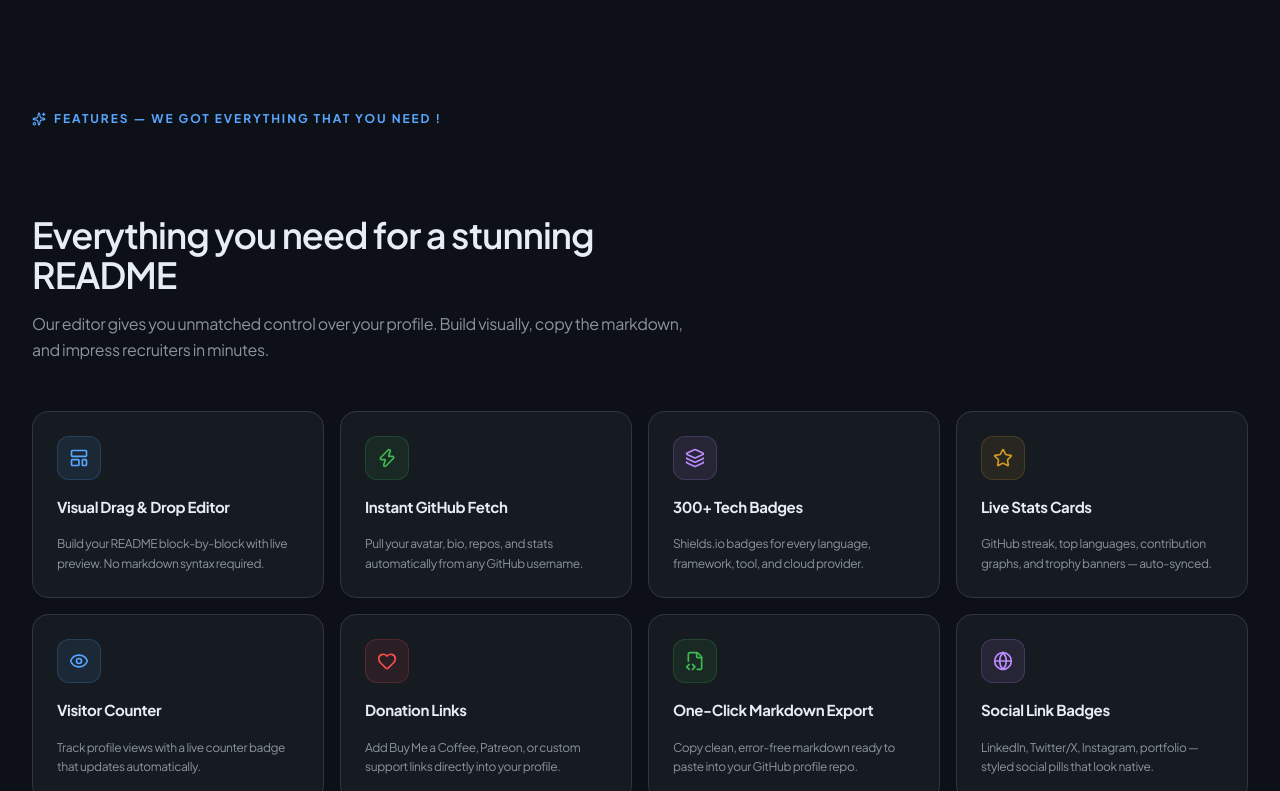
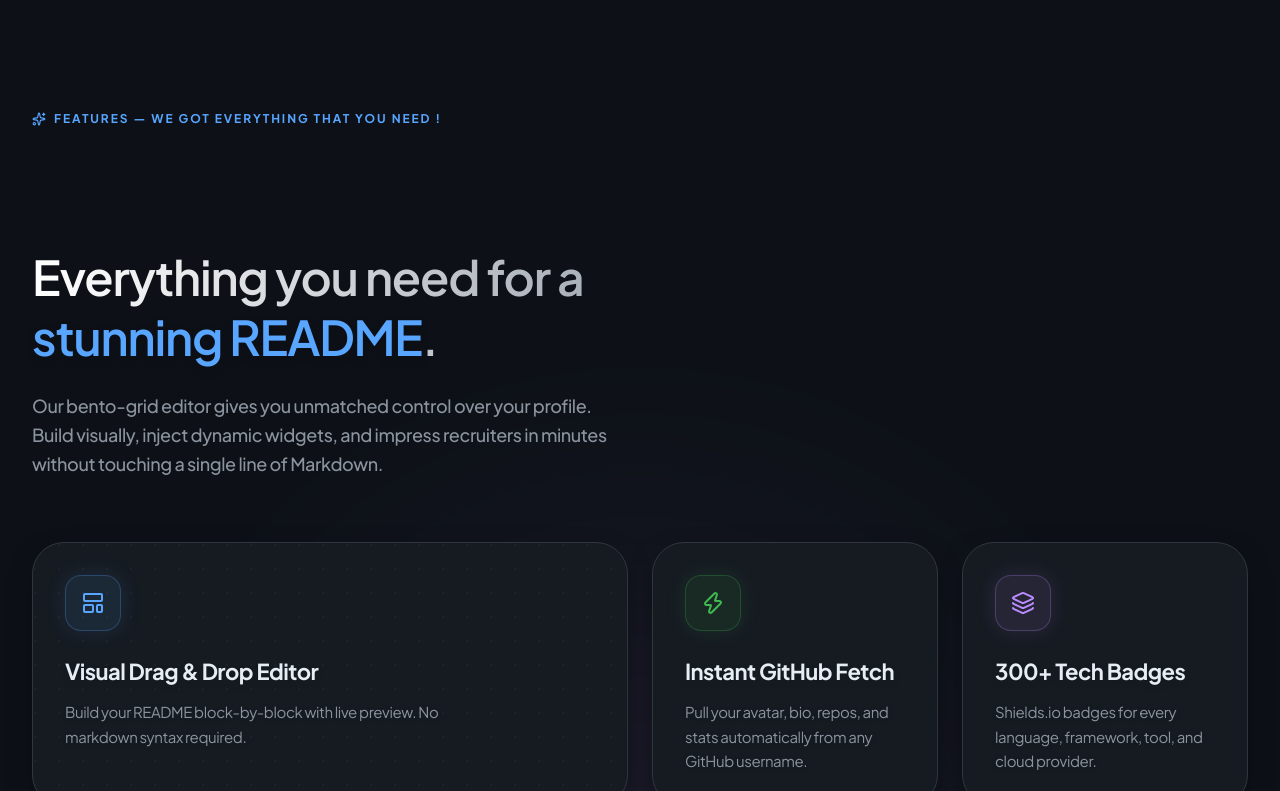
Before and after one commit to Aditya-myst/readme, a Next.js app: page / in a window 1280 px wide. Shown: the part 2009-2800 px from the top of the page. Built offline with nearby package versions, Linux system fonts and the light colour scheme.

Commit message:
Enhance feature section into a premium SaaS Bento Box layout

```diff
--- a/src/app/page.tsx
+++ b/src/app/page.tsx
@@ -595,67 +595,90 @@ export default function Page() {
                 </div>
             </section>
 
-            {/* ── FEATURE GRID ── */}
-            <section className="py-10 sm:py-16 px-5 sm:px-8">
-                <div className="max-w-7xl mx-auto">
-                    <div className="mb-12 max-w-2xl">
-                        <h2 className="text-3xl sm:text-4xl font-semibold tracking-tight mb-4">
-                            Everything you need for a stunning README
+            {/* ── FEATURE GRID (BENTO STYLE) ── */}
+            <section className="py-16 sm:py-24 px-5 sm:px-8 relative overflow-hidden">
+                {/* Subtle background glow */}
+                <div className="absolute top-1/2 left-1/2 -translate-x-1/2 -translate-y-1/2 w-[800px] h-[800px] rounded-full blur-[120px] opacity-10 pointer-events-none" style={{ background: `radial-gradient(circle, ${GH.purple}, transparent)` }} />
+
+                <div className="relative max-w-7xl mx-auto">
+                    <div className="mb-16 max-w-3xl">
+                        <h2 className="text-4xl sm:text-5xl font-semibold tracking-tight mb-6 leading-tight text-transparent bg-clip-text bg-gradient-to-r from-white to-[#8b949e]">
+                            Everything you need for a <br className="hidden sm:block" />
+                            <span style={{ color: GH.blue }} className="drop-shadow-lg">stunning README</span>.
                         </h2>
-                        <p className="text-sm sm:text-base leading-relaxed" style={{ color: GH.muted }}>
-                            Our editor gives you unmatched control over your profile. Build visually, copy the markdown, and
-                            impress recruiters in minutes.
+                        <p className="text-base sm:text-lg leading-relaxed font-medium max-w-xl" style={{ color: GH.muted }}>
+                            Our bento-grid editor gives you unmatched control over your profile. Build visually, inject dynamic widgets, and impress recruiters in minutes without touching a single line of Markdown.
                         </p>
                     </div>
 
-                    <div className="grid grid-cols-1 sm:grid-cols-2 lg:grid-cols-4 gap-4">
+                    <div className="grid grid-cols-1 md:grid-cols-2 lg:grid-cols-4 gap-4 sm:gap-6">
                         {FEATURES.map((f, i) => {
                             const Icon = f.icon;
+                            let spanClass = "col-span-1";
+                            if (i === 0) spanClass = "md:col-span-2 lg:col-span-2";
+                            if (i === 5) spanClass = "md:col-span-2 lg:col-span-2";
+                            if (i === 6) spanClass = "md:col-span-2 lg:col-span-2";
+                            if (i === 7) spanClass = "md:col-span-2 lg:col-span-2";
+
                             return (
                                 <motion.div
                                     key={f.title}
-                                    initial={{ opacity: 0, y: 14 }}
+                                    initial={{ opacity: 0, y: 16 }}
                                     whileInView={{ opacity: 1, y: 0 }}
                                     viewport={{ once: true }}
-                                    transition={{ delay: i * 0.04 }}
-                                    whileHover={{ y: -6, scale: 1.02 }}
-                                    className="p-6 rounded-2xl space-y-4 transition-all"
-                                    style={{ backgroundColor: GH.surface, border: `1px solid ${GH.border}` }}
+                                    transition={{ delay: i * 0.05, duration: 0.5 }}
+                                    className={`relative p-8 rounded-[2rem] overflow-hidden group transition-all duration-300 hover:-translate-y-1 hover:shadow-2xl ${spanClass}`}
+                                    style={{ backgroundColor: GH.surface, border: `1px solid ${GH.border}`, boxShadow: '0 10px 30px -10px rgba(0,0,0,0.5)' }}
                                 >
+                                    {/* Hover Radial Gradient */}
                                     <div
-                                        className="w-11 h-11 rounded-xl flex items-center justify-center"
+                                        className="absolute inset-0 opacity-0 group-hover:opacity-100 transition-opacity duration-700 pointer-events-none"
+                                        style={{ background: `radial-gradient(circle at top right, ${f.color}15, transparent 60%)` }}
+                                    />
+
+                                    {/* Dot pattern for larger cards */}
+                                    {[0, 5, 6, 7].includes(i) && (
+                                        <div className="absolute inset-0 opacity-[0.03] group-hover:opacity-[0.06] transition-opacity duration-500 pointer-events-none" style={{ backgroundImage: 'radial-gradient(circle at 2px 2px, white 1px, transparent 0)', backgroundSize: '24px 24px' }} />
+                                    )}
+
+                                    <div className="relative z-10 flex flex-col h-full justify-start">
+                                        <div
+                                            className="w-14 h-14 rounded-2xl flex items-center justify-center mb-6 transition-transform duration-500 group-hover:scale-110 shadow-lg"
                                             style={{
                                                 backgroundColor: `${f.color}18`,
-                                            border: `1px solid ${f.color}33`,
+                                                border: `1px solid ${f.color}40`,
                                                 color: f.color,
+                                                boxShadow: `0 0 20px ${f.color}20`
                                             }}
                                         >
-                                        <Icon className="w-5 h-5" />
+                                            <Icon className="w-6 h-6" />
                                         </div>
-                                    <h3 className="font-bold text-[15px] tracking-tight">{f.title}</h3>
-                                    <p className="text-xs leading-relaxed" style={{ color: GH.muted }}>
+                                        <h3 className="font-bold text-[22px] tracking-tight mb-3 drop-shadow-md" style={{ color: GH.text }}>{f.title}</h3>
+                                        <p className="text-[15px] leading-relaxed max-w-sm drop-shadow-sm" style={{ color: GH.muted }}>
                                             {f.desc}
                                         </p>
+                                    </div>
                                 </motion.div>
                             );
                         })}
                     </div>
 
                     {/* Stats strip */}
-                    <div className="mt-10 grid grid-cols-2 md:grid-cols-4 gap-4">
+                    <div className="mt-12 grid grid-cols-2 md:grid-cols-4 gap-4 sm:gap-6">
                         {[
                             { n: "100%", l: "Visual editing" },
                             { n: "300+", l: "Tech badges" },
-                            { n: "14+", l: "Templates" },
+                            { n: "18+", l: "Templates" },
                             { n: "0", l: "Syntax errors" },
                         ].map((s) => (
                             <div
                                 key={s.l}
-                                className="rounded-2xl p-6 text-center"
+                                className="rounded-[2rem] p-8 text-center relative overflow-hidden group"
                                 style={{ backgroundColor: GH.overlay, border: `1px solid ${GH.border}` }}
                             >
-                                <div className="text-3xl sm:text-4xl font-semibold tracking-tight mb-1">{s.n}</div>
-                                <div className="text-xs font-medium uppercase tracking-wider" style={{ color: GH.muted }}>
+                                <div className="absolute inset-0 opacity-0 group-hover:opacity-100 transition-opacity duration-500 pointer-events-none" style={{ background: `radial-gradient(circle at center, ${GH.blue}10, transparent 70%)` }} />
+                                <div className="relative z-10 text-4xl sm:text-5xl font-semibold tracking-tight mb-2 text-transparent bg-clip-text bg-gradient-to-b from-white to-[#8b949e]">{s.n}</div>
+                                <div className="relative z-10 text-[11px] font-bold uppercase tracking-[0.2em]" style={{ color: GH.muted }}>
                                     {s.l}
                                 </div>
                             </div>
```
Lines whose indentation alone changed are shown as unchanged.
